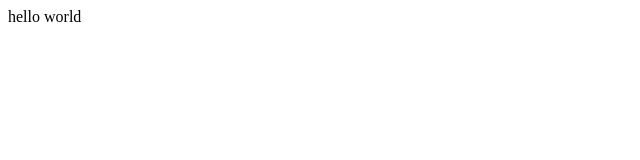
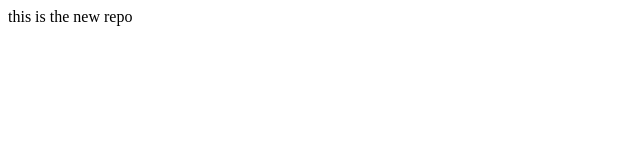
Before and after one commit to fadi-bot/localrepo, a plain HTML site: page index.html in a window 1280 px wide. Shown: the full height of the page, 0-640 px from the left. Drawn offline with Linux system fonts and the light colour scheme.

```diff
--- a/index.html
+++ b/index.html
@@ -1 +1 @@
-<p>hello world</p>
+<p>this is the new repo</p>
```
Also changed, not shown: 1 other file.
